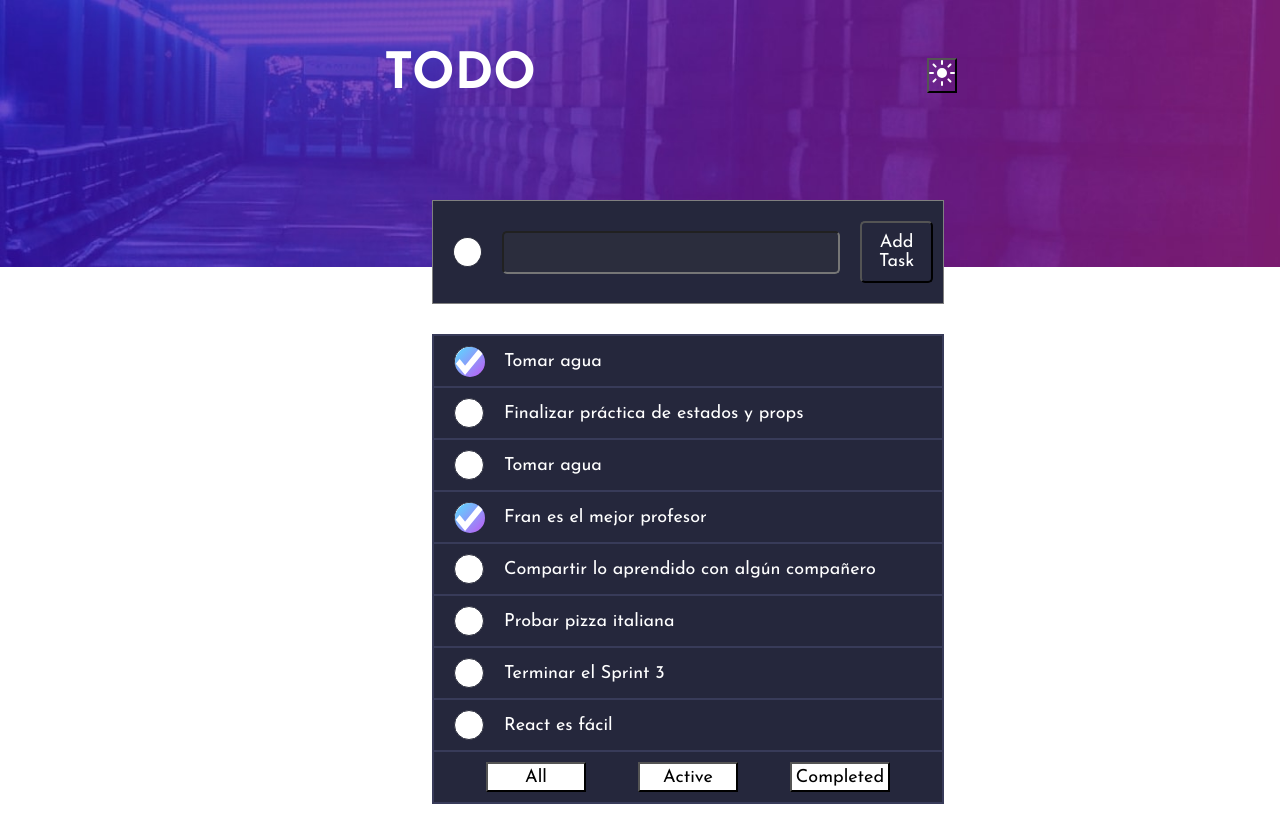
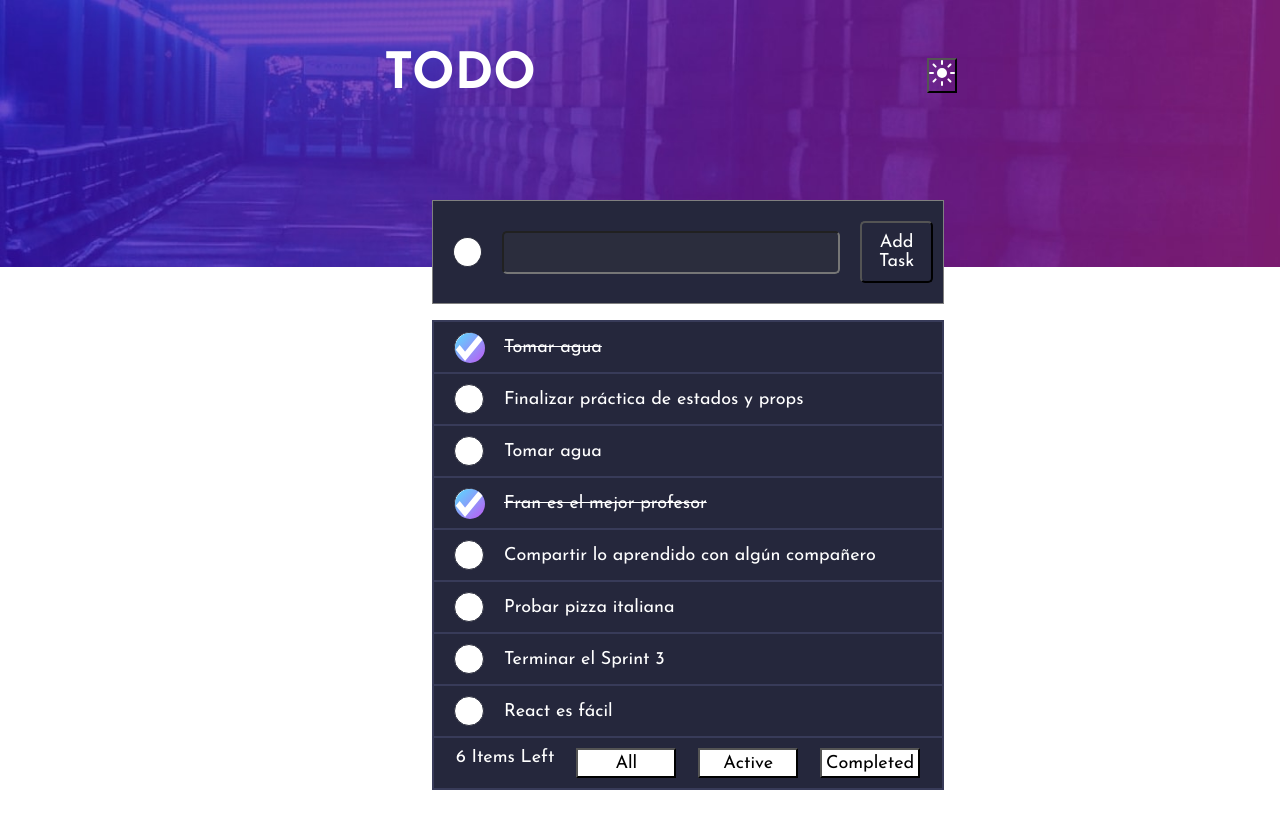
Before and after one commit to giannipiccardo/sprint3, a React (Vite) app: page / in a window 1280 px wide. After the commit the page ends 800 px from the top, so only its background shows below. Built offline with nearby package versions, Linux system fonts and the light colour scheme.

Commit message:
12-07 21:07

```diff
--- a/src/App.css
+++ b/src/App.css
@@ -11,14 +11,6 @@
   /* background-color: #25273C; */
 }
 
-.task-container{
-    margin: auto;
-    width: 40%;
-    position: absolute;
-    top: 200px;
-    left: 432px;
-}
-
 * button{
   background-color: white;
   color: black;
--- a/src/App.jsx
+++ b/src/App.jsx
@@ -44,19 +44,12 @@ function App() {
     // { id: 32, content: "React es fácil", completed: false },
   ]);
 
-  let itemsLeft = list.filter((todo) => !todo.completed)
-  let amountItemsLeft = itemsLeft.length
-
   return (
     <>
       <Header theme={theme} setTheme={setTheme}></Header>
-      <div className='task-container'>
-        <Form list={list} setList={setList}></Form>
-        <List list={list} setList={setList}></List>
-        <span>{amountItemsLeft} Items Left</span>
-      </div>
-      <Footer></Footer>
-      {/* <Content theme={theme} /> */}
+      <Form list={list} setList={setList} theme={theme}></Form>
+      <List list={list} setList={setList} theme={theme}></List>
+      <Footer theme={theme}></Footer>
     </>
   )
 }
--- a/src/assets/components/Todo/Content.jsx
+++ /dev/null
@@ -1,6 +0,0 @@
-import React from "react"
-const Content = ({ theme }) => {
-    return <div>{theme}</div>;
-};
-
-export default Content;
--- a/src/assets/components/Todo/Form.css
+++ b/src/assets/components/Todo/Form.css
@@ -1,13 +1,16 @@
 .form-container{
     display: flex;
     align-items: center;
-    width: 100%;
-    margin: 0 0 30px 0;
     padding: 10px 0 10px 0;
     background-color: #25273C;
     /* margin: 20px; */
     border: 1px solid gray;
     /* padding: 20px 0px; */
+    margin: auto;
+    width: 40%;
+    position: absolute;
+    top: 200px;
+    left: 432px;
 }
 
 .check-task-button{
--- a/src/assets/components/Todo/List.css
+++ b/src/assets/components/Todo/List.css
@@ -1,3 +1,11 @@
+.task-container{
+    margin: auto;
+    width: 40%;
+    position: absolute;
+    top: 320px;
+    left: 432px;
+}
+
 .task-item{
     display: flex;
     align-items: center;
@@ -72,3 +80,7 @@
     height: 30px;
     background-image: linear-gradient(to bottom right, hsl(192, 100%, 67%), hsl(280, 87%, 65%));
 }
+
+.text-underline{
+    text-decoration:line-through;
+}
--- a/src/assets/components/Todo/List.jsx
+++ b/src/assets/components/Todo/List.jsx
@@ -3,7 +3,7 @@ import "./List.css"
 
 const List = ({ list, setList }) => {
     const [filterr, setFilter] = useState(list)
-
+    let itemsLeft = list.filter((todo) => !todo.completed)
     useEffect(() => {
         setFilter(list);
     }, [list]);
@@ -30,21 +30,24 @@ const List = ({ list, setList }) => {
     }
 
     return (
+        <div className="task-container">
             <ul>
                 {filterr.map(todo => (
                     <li key={todo.id} className={todo.completed ? "completed" : ""}>
                         {/* `${todo.completed ? "completed" : ""} ${theme === "dark" ? "list-fontColor-dark-mode" : ""}` */}
                         <button onClick={() => clickToggle(todo.id)}>{todo.completed ? <img src="./src/assets/images/icon-check.svg" className="checkImg" /> : ""}</button>
-                    <span>{todo.content}</span>
+                        <span className={todo.completed ? "text-underline" : ""}>{todo.content}</span>
                     </li>
                 ))
                 }
                 <div className="filters">
+                    <span>{itemsLeft.length} Items Left</span>
                     <button onClick={allFilter}>All</button>
                     <button onClick={activeFilter}>Active</button>
                     <button onClick={completedFilter}>Completed</button>
                 </div>
             </ul >
+        </div>
     )
 };
 
```
Lines whose indentation alone changed are shown as unchanged.
